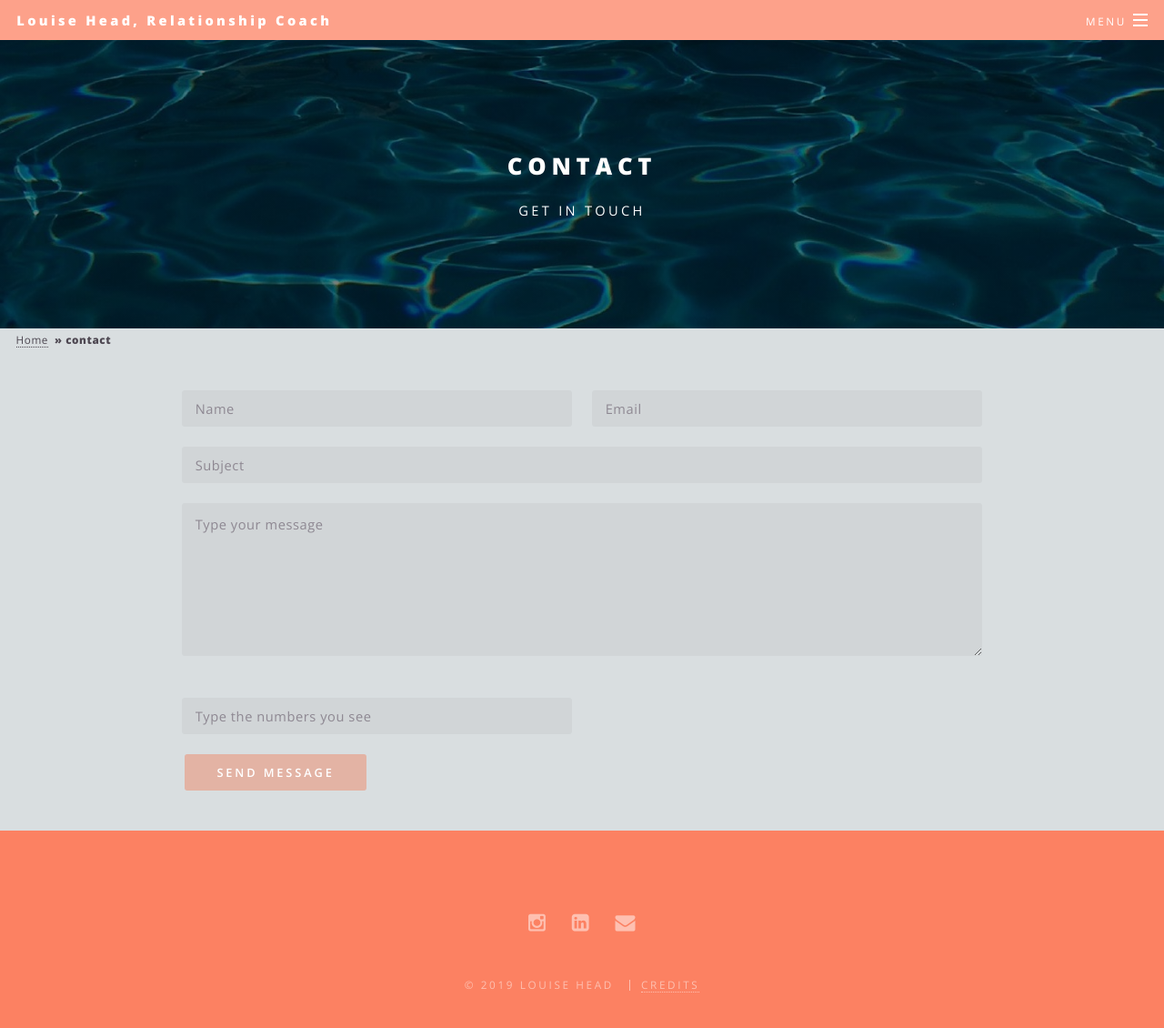
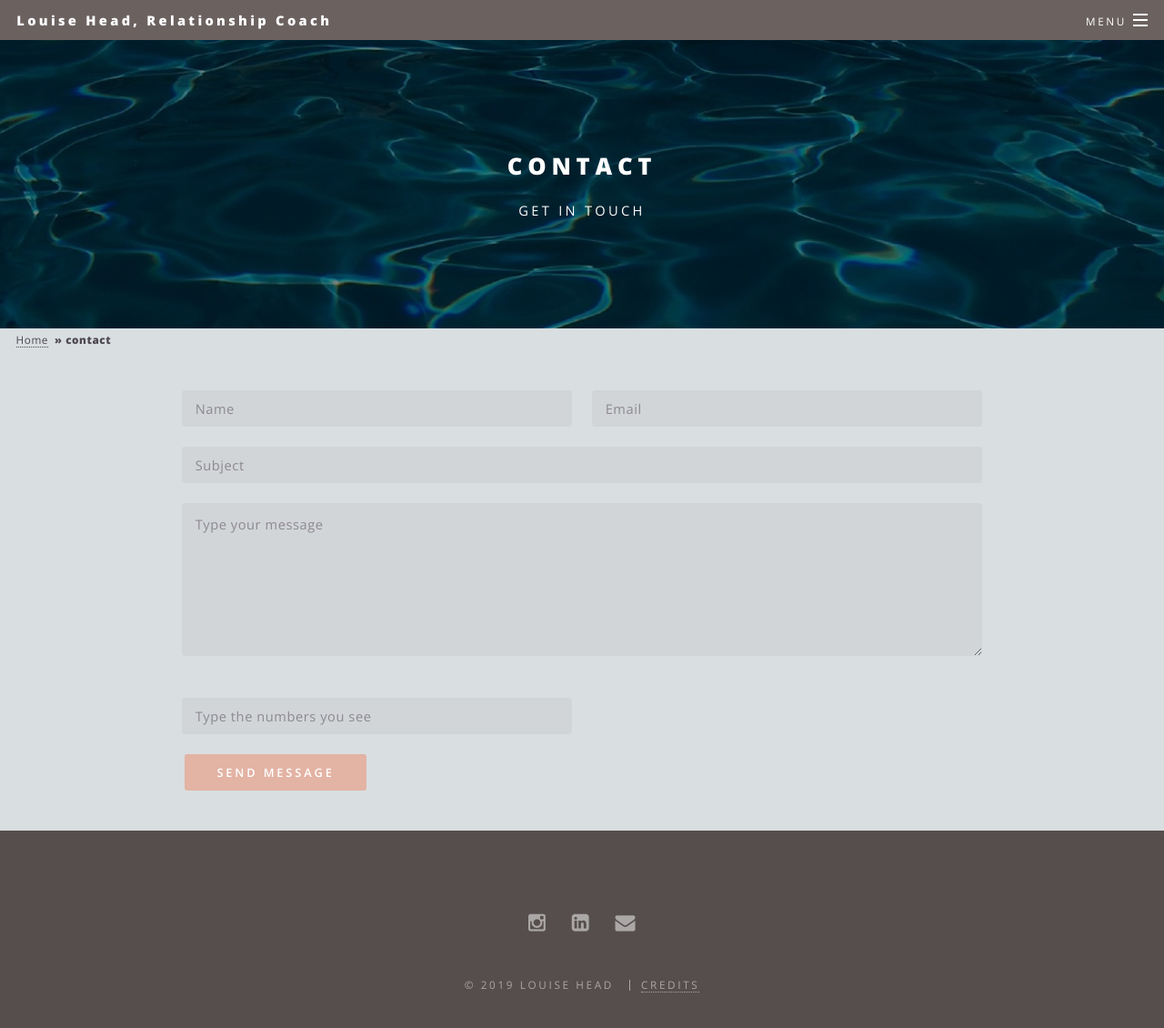
Before and after one commit to lehead/lehead.github.io, a Jekyll site: the page built from _pages/contact.html, in a window 1280 px wide and 1177 px high. Shown: the top 1130 px of the window at 91% size. Built offline with Jekyll 4.4.1, drawn with Linux system fonts in a browser that asks for light colours.

Commit message:
change bg to dark brown same as accent3

```diff
--- a/_sass/libs/_vars.scss
+++ b/_sass/libs/_vars.scss
@@ -83,7 +83,7 @@
 // I believe that none of the other specifications need to change
 // We are using cacti theme from https://www.design-seeds.com/in-nature/succulents/cacti-color9/
 	$palette: (
-		bg:					#FDA18A, //bright pink//#2e3842, //gray/black
+		bg:					#6B6260, //dark brown same as accent 3//#2e3842, //gray/black
 		fg:					#fff,
 		fg-bold:			#fff,
 		fg-light:			rgba(255,255,255,0.5), //white
```
